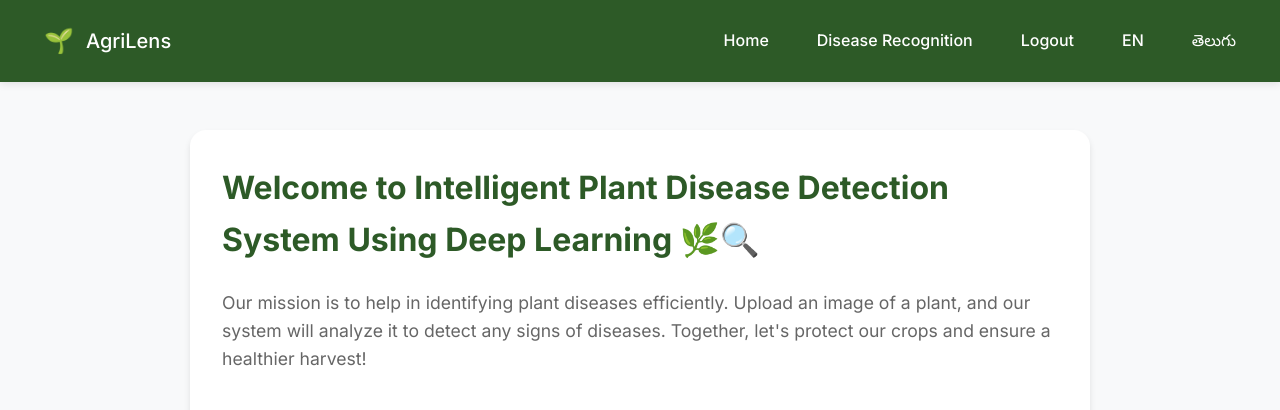
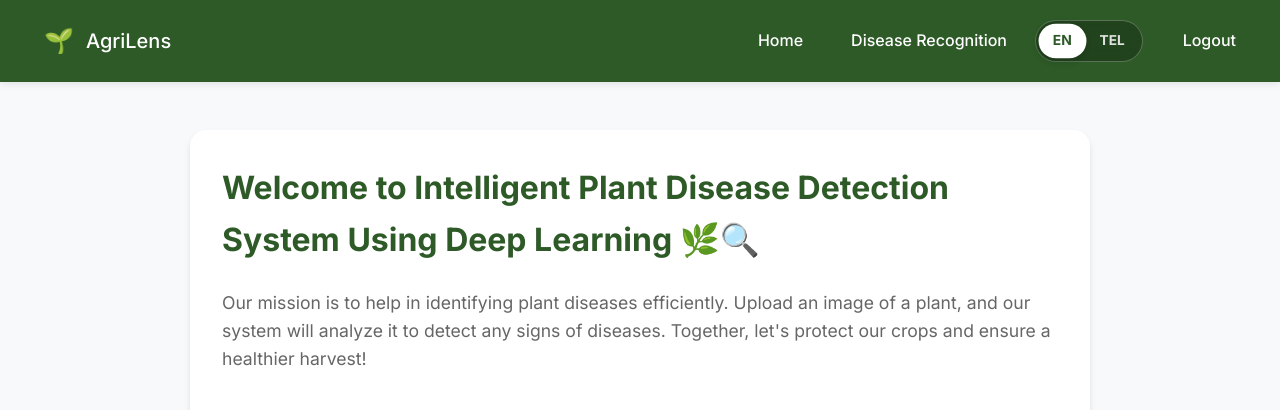
Before and after one commit to Poorna2635/AgriLens, a Flask app: page /home in a window 1280 px wide. Shown: the top 410 px of the page. Run offline with Flask 3, Linux system fonts and the light colour scheme.

Commit message:
added language toggle switch

```diff
--- a/app.py
+++ b/app.py
@@ -368,9 +368,8 @@ def health():
     }), 200
 
 @app.route('/')
-def login_redirect():
-    session['logged_in'] = True
-    return redirect(url_for('home'))
+def root_redirect():
+    return redirect(url_for('login'))
 
 @app.route('/set-language/<lang>')
 def set_language(lang):
--- a/static/style.css
+++ b/static/style.css
@@ -92,37 +92,41 @@ body {
     margin-left: auto;
 }
 
-/* Language Toggle */
-.lang-toggle {
-    display: flex;
-    gap: 8px;
-    background: rgba(255, 255, 255, 0.1);
-    padding: 6px;
-    border-radius: 8px;
-    margin-right: 16px;
+/* Animated Language Switch Pill */
+.lang-switch-pill {
+    display: inline-flex;
+    align-items: center;
+    background: rgba(0, 0, 0, 0.25);
+    border: 1.5px solid rgba(255, 255, 255, 0.25);
+    border-radius: 30px;
+    padding: 3px;
+    position: relative;
+    cursor: pointer;
+    backdrop-filter: blur(8px);
+    margin-right: 12px;
+    transition: all 0.3s cubic-bezier(0.4, 0, 0.2, 1);
 }
 
-.lang-toggle button {
-    background: transparent;
-    border: none;
-    color: white;
-    padding: 6px 12px;
-    border-radius: 6px;
-    cursor: pointer;
-    font-weight: 500;
-    transition: all 0.3s ease;
-    text-decoration: none;
-    display: inline-block;
+.lang-switch-pill:hover {
+    background: rgba(0, 0, 0, 0.35);
+    box-shadow: 0 4px 12px rgba(0, 0, 0, 0.2);
 }
 
-.lang-toggle button.active {
-    background: var(--accent-gold);
-    color: var(--primary-green);
+.lang-switch-opt {
+    padding: 6px 14px !important;
+    font-size: 0.85rem !important;
+    font-weight: 700 !important;
+    color: rgba(255, 255, 255, 0.85) !important;
+    border-radius: 20px !important;
+    text-decoration: none !important;
+    transition: all 0.3s cubic-bezier(0.4, 0, 0.2, 1) !important;
 }
 
-.lang-toggle button:hover {
-    background: rgba(255, 255, 255, 0.2);
-    transform: scale(1.05);
+.lang-switch-opt.active {
+    color: #2D5A27 !important;
+    background: #FFFFFF !important;
+    box-shadow: 0 2px 8px rgba(0, 0, 0, 0.2) !important;
+    transform: scale(1.02);
 }
 
 /* Card-Based Layout */
--- a/templates/disease-recognition.html
+++ b/templates/disease-recognition.html
@@ -583,9 +583,11 @@
         <div class="navbar-links" id="navbarLinks">
             <a href="{{ url_for('home') }}">{{ t('home') }}</a>
             <a href="{{ url_for('disease_recognition') }}">{{ t('disease_recognition') }}</a>
+            <div class="lang-switch-pill">
+                <a href="{{ url_for('set_language', lang='en') }}" class="lang-switch-opt {% if lang == 'en' %}active{% endif %}">EN</a>
+                <a href="{{ url_for('set_language', lang='te') }}" class="lang-switch-opt {% if lang == 'te' %}active{% endif %}">TEL</a>
+            </div>
             <a href="{{ url_for('logout') }}" class="right">{{ t('logout') }}</a>
-            <a href="{{ url_for('set_language', lang='en') }}">EN</a>
-<a href="{{ url_for('set_language', lang='te') }}">తెలుగు</a>
         </div>
     </div>
     <div class="content">
--- a/templates/home.html
+++ b/templates/home.html
@@ -12,9 +12,11 @@
         <div class="navbar-links">
             <a href="{{ url_for('home') }}">{{ t('home') }}</a>
             <a href="{{ url_for('disease_recognition') }}">{{ t('disease_recognition') }}</a>
+            <div class="lang-switch-pill">
+                <a href="{{ url_for('set_language', lang='en') }}" class="lang-switch-opt {% if lang == 'en' %}active{% endif %}">EN</a>
+                <a href="{{ url_for('set_language', lang='te') }}" class="lang-switch-opt {% if lang == 'te' %}active{% endif %}">TEL</a>
+            </div>
             <a href="{{ url_for('logout') }}" class="right">{{ t('logout') }}</a>
-            <a href="{{ url_for('set_language', lang='en') }}">EN</a>
-<a href="{{ url_for('set_language', lang='te') }}">తెలుగు</a>
         </div>
     </div>
     <div class="content">
--- a/templates/prediction.html
+++ b/templates/prediction.html
@@ -64,9 +64,11 @@
         <div class="navbar-links">
             <a href="{{ url_for('home') }}">{{ t('home') }}</a>
             <a href="{{ url_for('disease_recognition') }}">{{ t('disease_recognition') }}</a>
+            <div class="lang-switch-pill">
+                <a href="{{ url_for('set_language', lang='en') }}" class="lang-switch-opt {% if lang == 'en' %}active{% endif %}">EN</a>
+                <a href="{{ url_for('set_language', lang='te') }}" class="lang-switch-opt {% if lang == 'te' %}active{% endif %}">TEL</a>
+            </div>
             <a href="{{ url_for('logout') }}" class="right">{{ t('logout') }}</a>
-            <a href="{{ url_for('set_language', lang='en') }}">EN</a>
-            <a href="{{ url_for('set_language', lang='te') }}">తెలుగు</a>
         </div>
     </div>
     <div class="content">
```
